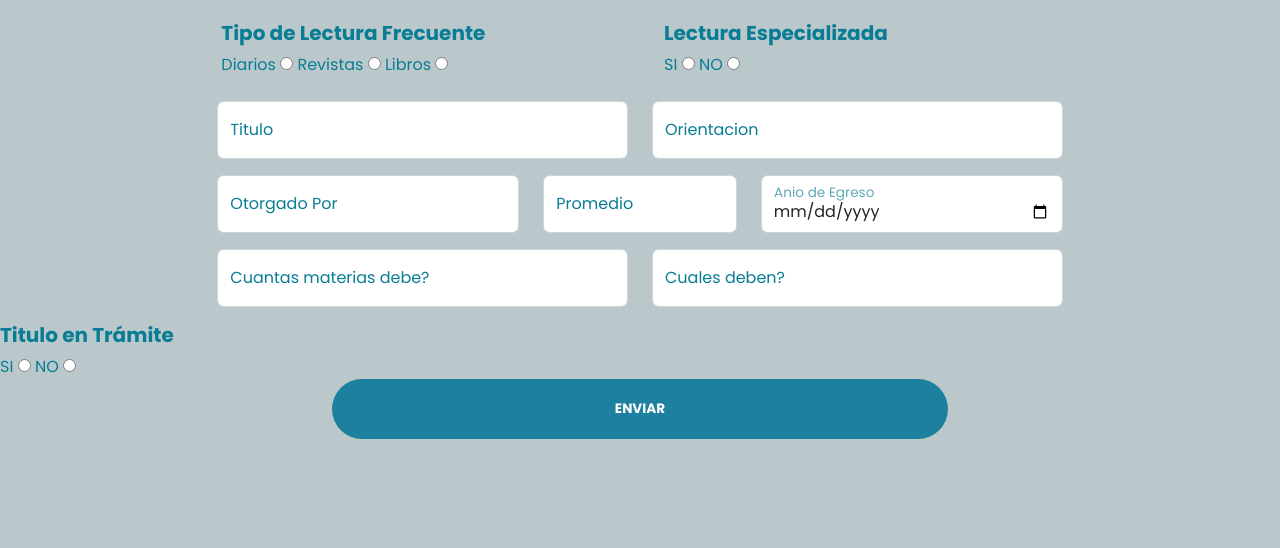
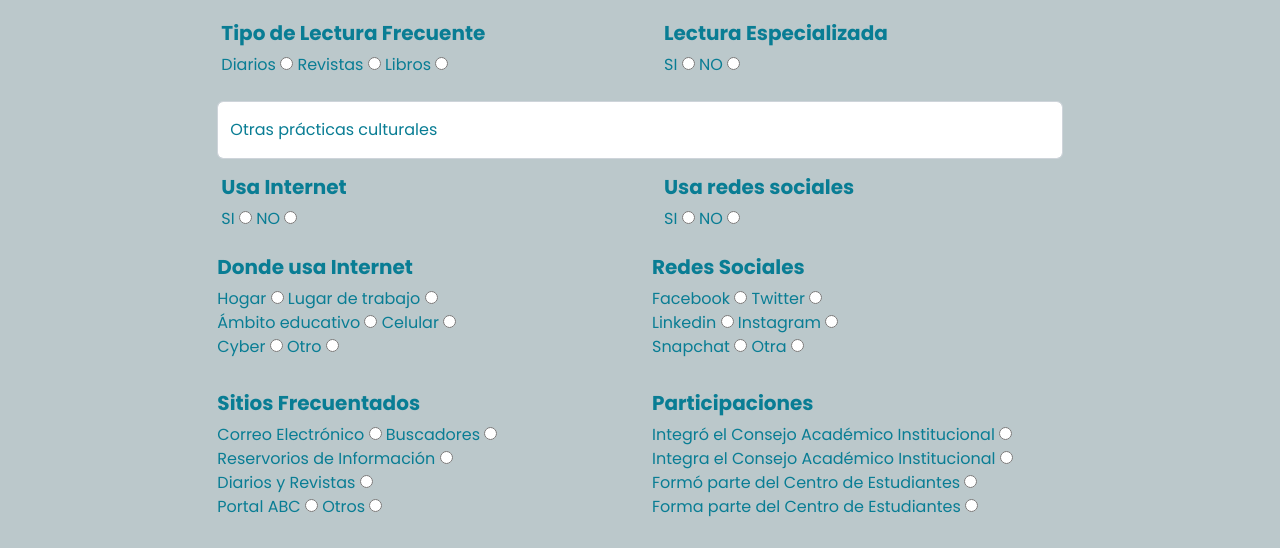
Before and after one commit to 44Daq/FinalEdi, a plain HTML site: page inscripcionCarrera.html in a window 1280 px wide. Shown: the part 3730-4278 px from the top of the page. Drawn offline with nearby package versions, Linux system fonts and the light colour scheme; some packages are replaced by stand-ins of ours; a script that the page names is missing.

Commit message:
cultural

```diff
--- a/inscripcionCarrera.html
+++ b/inscripcionCarrera.html
@@ -637,7 +637,7 @@
                          </div>
 
                     </div>
-
+        <!-- </form> -->
            <section class="formacion">
                 <form id="situacionFamiliar">
                 <h2 class="mb-3 text-center">Situación Familiar</h2>
@@ -739,26 +739,23 @@
 
 
             </section>
+
             <section class="becas">
                 <form id="becas">
                 <h2 class="mb-3 text-center">Condición Frente a Becas o Programas</h2>
                       <div class="row gx-4 gx-lg-5 justify-content-center mb-4">
+
                           <div class="col-8">
-                             <!-- <h5 class="mb-3 text-left">Trabaja</h5> -->
-                             <!-- <label class="d-block mb-3">Trabaja</label> -->
                              <div class="d-inline mb-3">
-
                                   <input class="form" name="Trabaja" id="becas" type="radio" value="1" />
                                   <label for="TrabajaSI">Ninguno</label>
                               </div>
-
-
                           </div>
                       </div>
                       <div class="row gx-4 gx-lg-5 justify-content-center mb-4">
                         <div class="col-8">
 
-                                  <div class="row gx-4 gx-lg-5 justify-content-center mb-2 form-section" id="TrabajaSI">
+                                  <div class="row gx-4 gx-lg-5 justify-content-center mb-2 form-section" id="becas">
                                       <div class="col-4">
 
                                        <input class="form" name="Trabaja" id="becas" type="radio" value="1" />
@@ -809,10 +806,12 @@
                                   </div>
                               </div>
                             </div>
+                        </div>
+                    </div>
+                </section>
 
 
-                </div>
-        </section>
+
 
             <section class="formacion">
                 <form id="cultural">
@@ -833,7 +832,9 @@
 
                         </div>
 
+
                     </div>
+
                 </div>
                     <div class="col-4">
                         <h5>Mira Televisión</h5>
@@ -847,8 +848,8 @@
 
                          </div>
                     </div>
+                </div>
 
-                        </div>
                 </div>
                 <div class="row gx-4 gx-lg-5 justify-content-center mb-4">
                     <div class="col-4">
@@ -927,11 +928,8 @@
                                 <label for="cultural">Libros</label>
                                 <input class="cultural" name="cultural" id="cultural" type="radio" value="1" />
                             </div>
-
                         </div>
-
                     </div>
-
                 </div>
                 </div>
                     <div class="col-4">
@@ -943,7 +941,6 @@
                         <div class="d-inline mb-2">
                             <label for="cultural">NO</label>
                             <input class="cultural" name="cultural" id="cultural" type="radio" value="1" />
-
                         </div>
                     </div>
                 </div>
@@ -952,74 +949,195 @@
 
 
                 <div class="row gx-4 gx-lg-6 justify-content-center mb-2 form-section" id="NoAdeudaMaterias">
-                                    <div class="col-4">
+                    <div class="col-8">
                         <div class="form-floating mb-2">
-                                         <input class="form-control" name="TituloSecundarioSI" id="TituloSecundarioSI" type="text" placeholder="Ingrese Titulo"required />
-                                         <label for="TituloSecundarioSI">Titulo</label>
+                            <input class="form-control" name="cultural" id="cultural" type="text" placeholder=""required />
+                            <label for="cultural">Otras prácticas culturales</label>
                         </div>
                     </div>
+                </div>
+                <div class="row gx-4 gx-lg-5 justify-content-center mb-4">
                     <div class="col-4">
-                                        <div class="form-floating mb-2">
-                                            <input class="form-control" name="Orientacion" id="Orientacion" type="text" placeholder="Orientacion"required />
-                                            <label for="TituloSecundarioSI">Orientacion</label>
+                    <h5>Usa Internet</h5>
+                        <div class="d-inline mb-2">
+                            <label for="cultural">SI</label>
+                            <input class="formacion" name="cultural" id="cultural" type="radio" value="1" />
+
+                        <div class="d-inline mb-2">
+                            <label for="cultural">NO</label>
+                            <input class="cultural" name="cultural" id="cultural" type="radio" value="1" />
+
                         </div>
 
                     </div>
                 </div>
-                                <div class="row gx-4 gx-lg-6 justify-content-center mb-2">
-                                    <div class="col-3">
-                                        <div class="form-floating mb-2">
-                                            <input class="form-control" name="OtorgadoPor" id="OtorgadoPor" type="text" placeholder="Ingrese Intitución" required/>
-                                            <label for="TituloSecundarioSI">Otorgado Por</label>
+                    <div class="col-4">
+                        <h5>Usa redes sociales</h5>
+                        <div class="d-inline mb-2">
+                            <label for="cultural">SI</label>
+                            <input class="cultural" name="cultural" id="cultural" type="radio" value="1" />
+
+                        <div class="d-inline mb-2">
+                            <label for="cultural">NO</label>
+                            <input class="cultural" name="cultural"id="cultural" type="radio" value="1" />
+
                         </div>
                     </div>
-                                    <div class="col-2">
-                                        <div class="form-floating mb-2">
-                                            <input class="form-control" name="Promedio" id="Promedio" type="number" placeholder="Promedio" required/>
-                                            <label for="TituloSecundarioSI">Promedio</label>
                 </div>
             </div>
-                                    <div class="col-3">
+
+<div class="row gx-4 gx-lg-8 justify-content-center mb-4">
+    <div class="col-8">
+
+              <div class="row gx-4 gx-lg-8 justify-content-center mb-2 form-section" id="becas">
+                  <div class="col-6">
+                    <h5>Donde usa Internet</h5>
+                <div class="d-inline mb-2">
+                    <div class="d-inline mb-2">
+                     <label for="cultural">Hogar</label>
+                        <input class="cultural" name="cultural" id="cultural" type="radio" value="1" />
+
+                        <label for="cultural">Lugar de trabajo</label>
+                        <input class="cultural" name="cultural" id="cultural" type="radio" value="1" />
+                        <div class="col-8">
+                    <div class="d-inline mb-2">
+                     <label for="cultural">Ámbito educativo</label>
+                      <input class="cultural" name="cultural" id="cultural" type="radio" value="1" />
+
+                        <label for="cultural">Celular</label>
+                        <input class="cultural" name="cultural" id="cultural" type="radio" value="1" />
+                        <div class="col-8">
+                    <div class="d-inline mb-2">
+
+                     <label for="cultural">Cyber</label>
+                     <input class="cultural" name="cultural" id="cultural" type="radio" value="1" />
+
+                     <label for="cultural">Otro</label>
+                        <input class="cultural" name="cultural" id="cultural" type="radio" value="1" />
+                    </div>
+                    </div>
+                 </div>
+                  </div>
+               </div>
+                </div>
+                  </div>
+                  <div class="col-6">
+                    <h5>Redes Sociales</h5>
+                    <div class="d-inline mb-2">
+                        <div class="d-inline mb-2">
+                        <label for="cultural">Facebook</label>
+                        <input class="cultural" name="cultural" id="cultural" type="radio" value="1" />
+
+                        <label for="cultural">Twitter</label>
+                        <input class="cultural" name="cultural" id="cultural" type="radio" value="1" />
+
+                        <div class="col-8">
+                            <div class="d-inline mb-2">
+                        <label for="cultural">Linkedin</label>
+                        <input class="cultural" name="cultural" id="cultural" type="radio" value="1" />
+
+                        <label for="cultural">Instagram</label>
+                        <input class="cultural" name="cultural" id="cultural" type="radio" value="1" />
+                        <div class="col-8">
+                            <div class="d-inline mb-2">
+
+                        <label for="cultural">Snapchat</label>
+                        <input class="cultural" name="cultural" id="cultural" type="radio" value="1" />
+
+
+                        <label for="cultural">Otra</label>
+                        <input class="cultural" name="cultural" id="cultural" type="radio" value="1" />
+                             </div>
+                             </div>
+                            </div>
+                        </div>
+                        </div>
+                    </div>
+                  </div>
+              </div>
+
+              </div>
+
+      </div>
+      <div class="row gx-4 gx-lg-9 justify-content-center mb-4">
+        <div class="col-8">
+
+                  <div class="row gx-4 gx-lg-8 justify-content-center mb-2 form-section" id="becas">
+                      <div class="col-6">
+                        <h5>Sitios Frecuentados</h5>
+                    <div class="d-inline mb-2">
+                        <div class="d-inline mb-2">
+                         <label for="cultural">Correo Electrónico</label>
+                            <input class="cultural" name="cultural" id="cultural" type="radio" value="1" />
+
+                            <label for="cultural">Buscadores</label>
+                            <input class="cultural" name="cultural" id="cultural" type="radio" value="1" />
+                            <div class="col-8">
+                        <div class="d-inline mb-2">
+                         <label for="cultural">Reservorios de Información</label>
+                          <input class="cultural" name="cultural" id="cultural" type="radio" value="1" />
+
+                            <label for="cultural">Diarios y Revistas</label>
+                            <input class="cultural" name="cultural" id="cultural" type="radio" value="1" />
+                            <div class="col-8">
+                        <div class="d-inline mb-2">
+
+                         <label for="cultural">Portal ABC</label>
+                         <input class="cultural" name="cultural" id="cultural" type="radio" value="1" />
+
+                         <label for="cultural">Otros</label>
+                            <input class="cultural" name="cultural" id="cultural" type="radio" value="1" />
+                        </div>
+                        </div>
+                     </div>
+                      </div>
+                   </div>
+                    </div>
+                      </div>
+
+        <div class="col-6">
+            <h5>Participaciones</h5>
+            <div class="d-inline mb-2">
+                <div class="d-inline mb-2">
+                <label for="cultural">Integró el Consejo Académico Institucional</label>
+                <input class="cultural" name="cultural" id="cultural" type="radio" value="1" />
+
+                <label for="cultural">Integra el Consejo Académico Institucional</label>
+                <input class="cultural" name="cultural" id="cultural" type="radio" value="1" />
+
+                <!-- <div class="col-8">
+                    <div class="d-inline mb-2"> -->
+                <label for="cultural">Formó parte del Centro de Estudiantes</label>
+                <input class="cultural" name="cultural" id="cultural" type="radio" value="1" />
+
+                <label for="cultural">Forma parte del Centro de Estudiantes</label>
+                <input class="cultural" name="cultural" id="cultural" type="radio" value="1" />
+                    </div>
+                </div>
+                </div>
+                </div>
+             </div>
+             </div>
+
+            </div>
+
+        </div>
+
+
+
+            <div class="row gx-4 gx-lg-6 justify-content-center mb-2 form-section" id="cultural">
+                    <div class="col-8">
                         <div class="form-floating mb-2">
-                                            <input class="form-control" name="AnioEgreso" id="AnioEgreso" type="date" placeholder="Anio de Egreso" required/>
-                                            <label for="TituloSecundarioSI">Anio de Egreso</label>
+                        <input class="form-control" name="cultural" id="cultural" type="text" placeholder=""required />
+                        <label for="cultural">Otros sitios frecuentes</label>
+                        </div>
                     </div>
                 </div>
             </div>
 
 
-                        </div>
-                    </div>
+            </section>
 
-                    <div class="row gx-4 gx-lg-6 justify-content-center mb-2 form-section" id="SiAdeudaMaterias">
-                        <div class="col-4">
-
-                            <div class="form-floating mb-2">
-                                <input class="form-control" name="MateriasAdeuda" id="MateriasAdeuda" type="number" placeholder="Ingrese cantidad de materias"required />
-                                <label for="TituloSecundarioNO">Cuantas materias debe?</label>
-                            </div>
-                        </div>
-                        <div class="col-4">
-                            <div class="form-floating mb-2">
-                                <input class="form-control" name="DescripcionMaterias" id="DescripcionMaterias" type="text" placeholder="Ingrese cuales" required/>
-                                <label for="TituloSecundarioNO">Cuales deben?</label>
-                            </div>
-                        </div>
-                    </div>
-                    <h5>Titulo en Trámite</h5>
-
-                    <!-- <div class="d-inline mb-3"> -->
-                    <div class="d-inline mb-2">
-                         <label for="TituloSecundarioSI">SI</label>
-                         <input class="TituloSecundarioSI" name="TituloSecundarioSI" id="TituloSecundarioSI" type="radio" value="1" />
-                         <!-- <label for="TituloSecundarioSI">SI</label> -->
-
-                            <div class="d-inline mb-2">
-                             <label for="TituloSecundarioNO">NO</label>
-                             <input class="TituloSecundarioSI" name="TituloSecundarioSI" id="TituloSecundarioSI" type="radio" value="1" />
-
-                            </div>
-                    </div>
 
 
 
```
Lines whose indentation alone changed are shown as unchanged.
